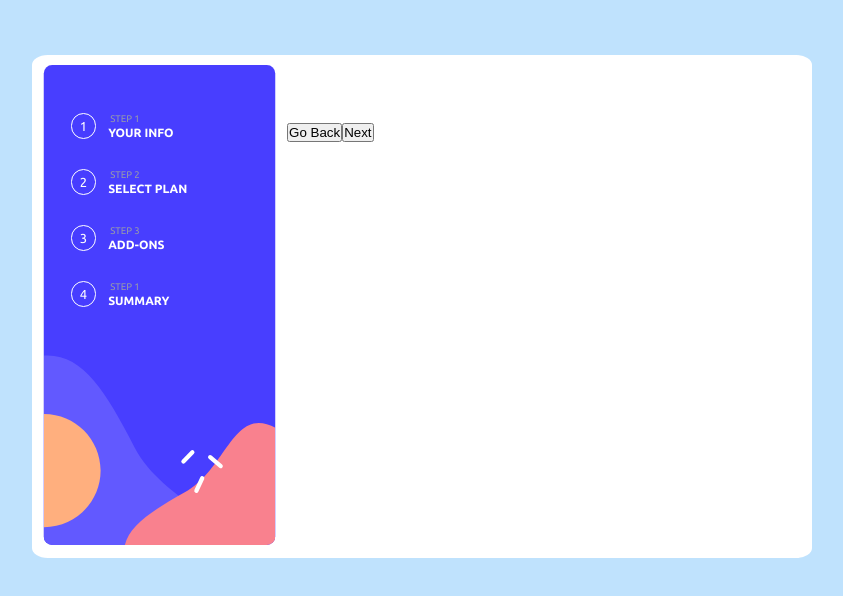
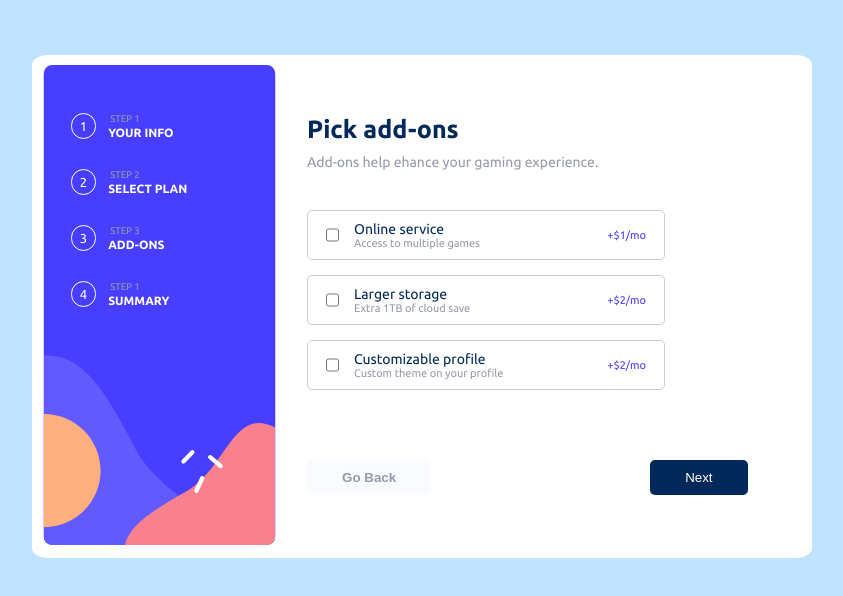
Before and after one commit to agbarama/multi-step-app, a React (Vite) app in the folder multistepapp/: page /ads in a window 1280 px wide. Shown: the top 596 px of the page, without its empty margins (218-1061 px from the left). Built offline with nearby package versions, Linux system fonts and the light colour scheme.

Commit message:
Created and styled all component for addons

```diff
--- a/multistepapp/src/AddOns/AddOns.jsx
+++ b/multistepapp/src/AddOns/AddOns.jsx
@@ -1,6 +1,7 @@
 import style from "../form/styles/home.module.css";
 import Navbar from "../form/Navbar";
 import styles from "./styles/addons.module.css";
+import AddOnsList from "./AddOnsList";
 
 const AddOns = () => {
   return (
@@ -8,9 +9,9 @@ const AddOns = () => {
       <Navbar />
 
       <div className={styles.addOns}>
-        <h1>Pick add-ons</h1>
+        <h1 className={styles.h1}>Pick add-ons</h1>
         <p className={styles.p}>Add-ons help ehance your gaming experience.</p>
-        <div className={styles.boxes}></div>
+        <AddOnsList />
 
         <button className={styles.btnLight}>Go Back</button>
         <button className={styles.btnDark}>Next</button>
--- /dev/null
+++ b/multistepapp/src/AddOns/AddOnsItem.jsx
@@ -0,0 +1,20 @@
+import styles from "./styles/addonsitem.module.css";
+
+const AddOnsItem = ({ addOn }) => {
+  return (
+    <div className={styles.box}>
+      <input className={styles.input} type="checkbox" name="" id="checkbox" />
+      <div className={styles.spaceBetween}>
+        <div>
+          <p className={styles.addOnsType}>{addOn.name}</p>
+          <p className={styles.addOnsText}>{addOn.access}</p>
+        </div>
+        <p className={styles.price}>
+          +${addOn.price}/{addOn.duration}
+        </p>
+      </div>
+    </div>
+  );
+};
+
+export default AddOnsItem;
--- /dev/null
+++ b/multistepapp/src/AddOns/AddOnsList.jsx
@@ -0,0 +1,15 @@
+import styles from "./styles/addonslist.module.css";
+import addOnsArray from "./data/addOnsArray";
+import AddOnsItem from "./AddOnsItem";
+
+const AddOnsList = () => {
+  return (
+    <div className={styles.boxes}>
+      {addOnsArray.map((addOn) => (
+        <AddOnsItem key={addOn.name} addOn={addOn} />
+      ))}
+    </div>
+  );
+};
+
+export default AddOnsList;
--- a/multistepapp/src/AddOns/data/addOnsArray.jsx
+++ b/multistepapp/src/AddOns/data/addOnsArray.jsx
@@ -1,4 +1,4 @@
-export let addOns = [
+const addOnsArray = [
   {
     name: "Online service",
     access: "Access to multiple games",
@@ -20,3 +20,5 @@ export let addOns = [
     duration: "mo",
   },
 ];
+
+export default addOnsArray;
--- a/multistepapp/src/AddOns/styles/addons.module.css
+++ b/multistepapp/src/AddOns/styles/addons.module.css
@@ -0,0 +1,48 @@
+.addOns {
+  width: 450px;
+  margin-top: 60px;
+  margin-right: 40px;
+  font-size: 14px;
+  padding: 0 10px;
+  margin: 30px 10px;
+  margin-top: 60px;
+  color: hsl(213, 96%, 18%);
+  /* color: $marine-blue; */
+  h1 {
+    color: hsl(213, 96%, 18%);
+    /* color: $marine-blue; */
+  }
+
+  p {
+    font-size: 14px;
+    color: hsl(231, 11%, 63%);
+    /* color: $cool-gray; */
+    margin-bottom: 40px;
+  }
+
+  .btnLight {
+    font-weight: bold;
+    background-color: hsl(231, 100%, 99%);
+    color: hsl(231, 11%, 63%);
+    /* background-color: $alabaster; */
+    /* color: $cool-gray; */
+    padding: 10px 35px;
+    border: none;
+    border-radius: 5px;
+    margin-top: 70px;
+    cursor: pointer;
+    margin-right: 219px;
+  }
+
+  .btnDark {
+    background-color: hsl(213, 96%, 18%);
+    color: hsl(0, 0%, 100%);
+    /* background-color: $marine-blue; */
+    /* color: $white; */
+    padding: 10px 35px;
+    border: none;
+    border-radius: 5px;
+    margin-top: 70px;
+    cursor: pointer;
+  }
+}
--- /dev/null
+++ b/multistepapp/src/AddOns/styles/addonsitem.module.css
@@ -0,0 +1,50 @@
+.box {
+  display: flex;
+  flex-direction: row;
+  width: 320px;
+  padding: 10px 18px;
+  border-radius: 5px;
+  border: 1px solid #ccc;
+  cursor: pointer;
+  transition: border 0.15s;
+
+  .input {
+    margin-right: 15px;
+    vertical-align: middle;
+  }
+
+  .spaceBetween {
+    display: flex;
+    flex-direction: row;
+    justify-content: space-between;
+    width: 300px;
+    /* // row-gap: 80px; */
+    div {
+      /* // margin-right: 80px;
+      // vertical-align: end; */
+      vertical-align: middle;
+
+      .addOnsType {
+        color: hsl(213, 96%, 18%);
+        /* color: $marine-blue; */
+        margin: 0;
+      }
+
+      .addOnsText {
+        font-size: 11px;
+        color: hsl(231, 11%, 63%);
+        /* color: $cool-gray; */
+        margin: 0;
+      }
+    }
+
+    .price {
+      font-size: 11px;
+      color: hsl(243, 100%, 62%);
+      /* color: $purplish-blue; */
+      margin: 0;
+      vertical-align: middle;
+      margin-top: 8px;
+    }
+  }
+}
--- /dev/null
+++ b/multistepapp/src/AddOns/styles/addonslist.module.css
@@ -0,0 +1,5 @@
+.boxes {
+  display: flex;
+  flex-direction: column;
+  row-gap: 15px;
+}
```
